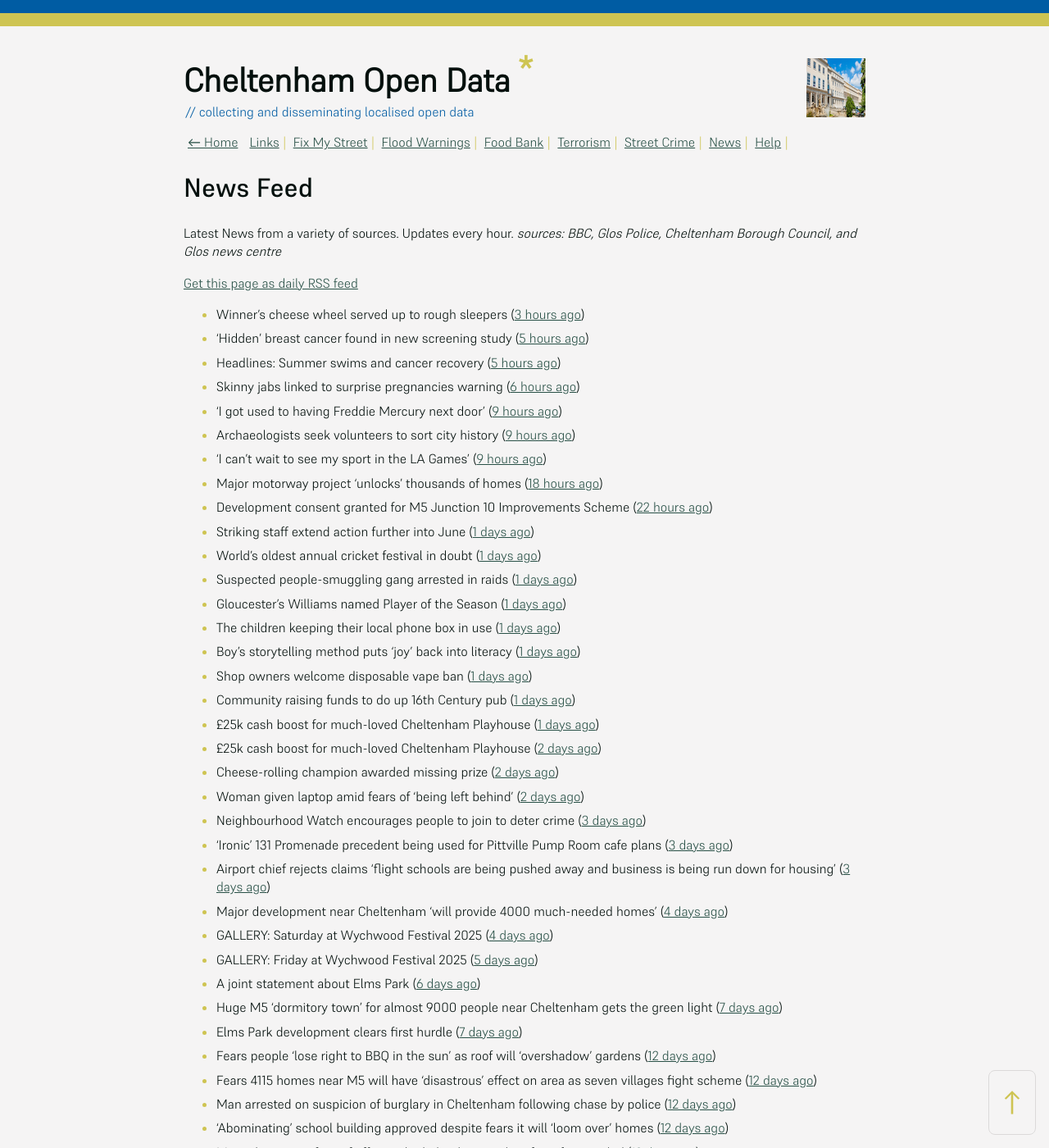
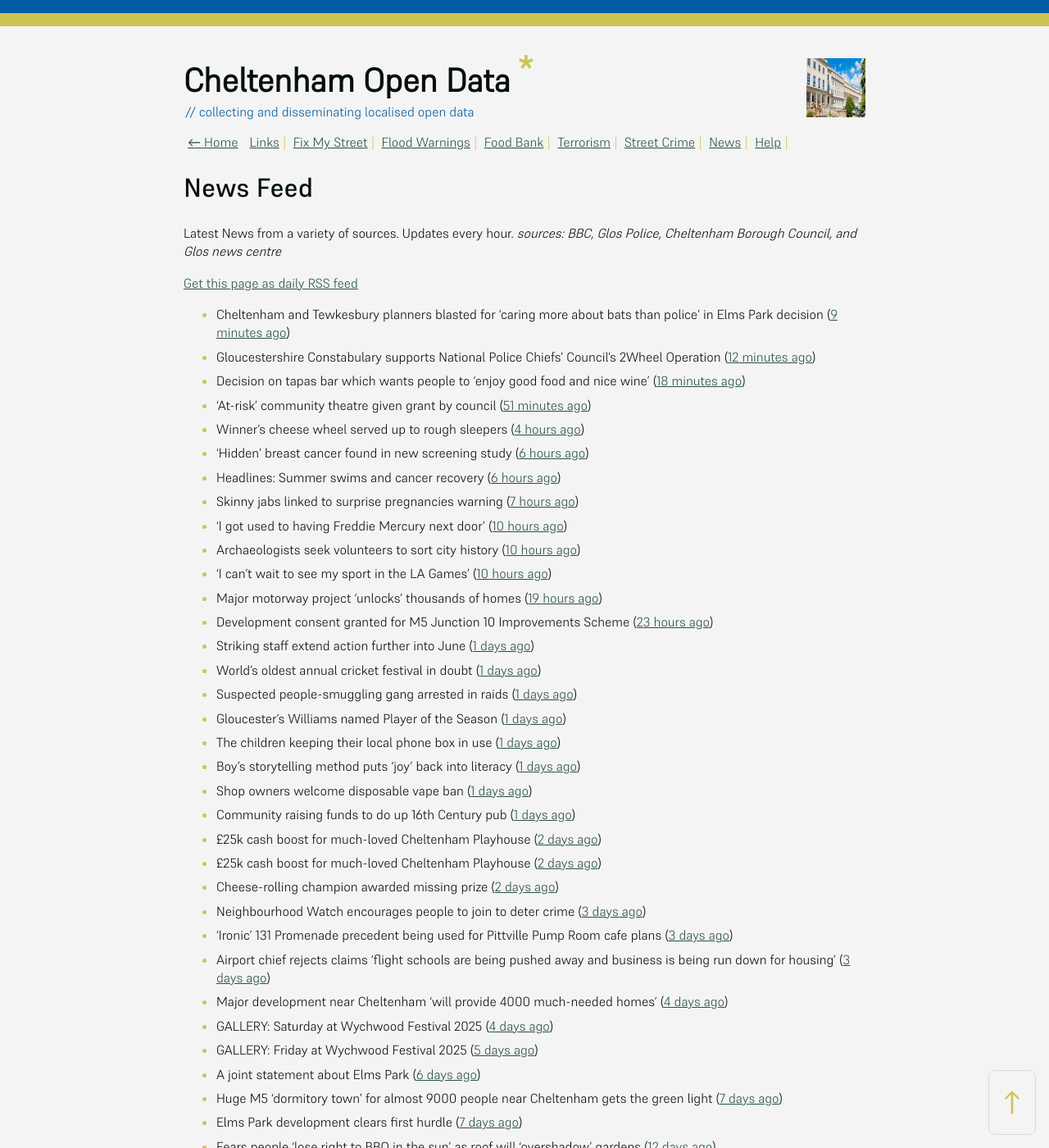
Before and after one commit to mat-0/cheltenham-open-data, a Jekyll site: the page built from _pages/news.md, in a window 1280 px wide and 1400 px high. Shown: the whole window at 82% size. Built offline with Jekyll 4.4.1, drawn with Linux system fonts in a browser that asks for light colours; some of the changed text lies outside the part shown.

Commit message:
Updated 2025-06-05 15:58:07

```diff
--- a/_pages/news.md
+++ b/_pages/news.md
@@ -12,15 +12,19 @@ _sources: BBC, Glos Police, Cheltenham Borough Council, and Glos news centre_
 [Get this page as daily RSS feed](/daily.rss)
 
 <!-- news_marker starts -->
-- Winner's cheese wheel served up to rough sleepers ([3 hours ago](https://www.bbc.com/news/articles/cvg9z4l01ygo))
-- 'Hidden' breast cancer found in new screening study ([5 hours ago](https://www.bbc.com/news/articles/cd90g95q8v0o))
-- Headlines: Summer swims and cancer recovery ([5 hours ago](https://www.bbc.com/news/articles/ckgxpzv9r41o))
-- Skinny jabs linked to surprise pregnancies warning ([6 hours ago](https://www.bbc.co.uk/sounds/play/p0lgh4cd))
-- 'I got used to having Freddie Mercury next door' ([9 hours ago](https://www.bbc.com/news/articles/cp8ydj0kplyo))
-- Archaeologists seek volunteers to sort city history ([9 hours ago](https://www.bbc.com/news/articles/cgj8z5vj2n4o))
-- 'I can't wait to see my sport in the LA Games' ([9 hours ago](https://www.bbc.com/news/articles/cjdz8yyl92ro))
-- Major motorway project 'unlocks' thousands of homes ([18 hours ago](https://www.bbc.com/news/articles/cvgnz6eyr22o))
-- Development consent granted for M5 Junction 10 Improvements Scheme ([22 hours ago](https://gloucesternewscentre.co.uk/development-consent-granted-for-m5-junction-10-improvements-scheme/))
+- Cheltenham and Tewkesbury planners blasted for ‘caring more about bats than police’ in Elms Park decision ([9 minutes ago](https://gloucesternewscentre.co.uk/cheltenham-and-tewkesbury-planners-blasted-for-caring-more-about-bats-than-police-in-elms-park-decision/))
+- Gloucestershire Constabulary supports National Police Chiefs’ Council’s 2Wheel Operation ([12 minutes ago](https://gloucesternewscentre.co.uk/gloucestershire-constabulary-supports-national-police-chiefs-councils-2wheel-operation/))
+- Decision on tapas bar which wants people to ‘enjoy good food and nice wine’ ([18 minutes ago](https://gloucesternewscentre.co.uk/decision-on-tapas-bar-which-wants-people-to-enjoy-good-food-and-nice-wine/))
+- 'At-risk' community theatre given grant by council ([51 minutes ago](https://www.bbc.com/news/articles/c2kq2d2e71zo))
+- Winner's cheese wheel served up to rough sleepers ([4 hours ago](https://www.bbc.com/news/articles/cvg9z4l01ygo))
+- 'Hidden' breast cancer found in new screening study ([6 hours ago](https://www.bbc.com/news/articles/cd90g95q8v0o))
+- Headlines: Summer swims and cancer recovery ([6 hours ago](https://www.bbc.com/news/articles/ckgxpzv9r41o))
+- Skinny jabs linked to surprise pregnancies warning ([7 hours ago](https://www.bbc.co.uk/sounds/play/p0lgh4cd))
+- 'I got used to having Freddie Mercury next door' ([10 hours ago](https://www.bbc.com/news/articles/cp8ydj0kplyo))
+- Archaeologists seek volunteers to sort city history ([10 hours ago](https://www.bbc.com/news/articles/cgj8z5vj2n4o))
+- 'I can't wait to see my sport in the LA Games' ([10 hours ago](https://www.bbc.com/news/articles/cjdz8yyl92ro))
+- Major motorway project 'unlocks' thousands of homes ([19 hours ago](https://www.bbc.com/news/articles/cvgnz6eyr22o))
+- Development consent granted for M5 Junction 10 Improvements Scheme ([23 hours ago](https://gloucesternewscentre.co.uk/development-consent-granted-for-m5-junction-10-improvements-scheme/))
 - Striking staff extend action further into June ([1 days ago](https://www.bbc.com/news/articles/cz9y0dnl0k3o))
 - World's oldest annual cricket festival in doubt ([1 days ago](https://www.bbc.com/news/articles/cvgvlx1ve79o))
 - Suspected people-smuggling gang arrested in raids ([1 days ago](https://www.bbc.com/news/articles/cx2j67x49pwo))
@@ -29,10 +33,9 @@ _sources: BBC, Glos Police, Cheltenham Borough Council, and Glos news centre_
 - Boy's storytelling method puts 'joy' back into literacy ([1 days ago](https://www.bbc.com/news/articles/c6268ykxkdno))
 - Shop owners welcome disposable vape ban ([1 days ago](https://www.bbc.com/news/articles/cgle5pgy4lgo))
 - Community raising funds to do up 16th Century pub ([1 days ago](https://www.bbc.com/news/articles/c1kvgy4p4nwo))
-- £25k cash boost for much-loved Cheltenham Playhouse ([1 days ago](https://gloucesternewscentre.co.uk/25k-cash-boost-for-much-loved-cheltenham-playhouse/))
+- £25k cash boost for much-loved Cheltenham Playhouse ([2 days ago](https://gloucesternewscentre.co.uk/25k-cash-boost-for-much-loved-cheltenham-playhouse/))
 - £25k cash boost for much-loved Cheltenham Playhouse ([2 days ago](https://www.cheltenham.gov.uk/news/article/3017/25k_cash_boost_for_much-loved_cheltenham_playhouse))
 - Cheese-rolling champion awarded missing prize ([2 days ago](https://www.bbc.com/news/articles/clyzjzkz2v1o))
-- Woman given laptop amid fears of 'being left behind' ([2 days ago](https://www.bbc.com/news/articles/cy8nvm5v5ymo))
 - Neighbourhood Watch encourages people to join to deter crime ([3 days ago](https://gloucesternewscentre.co.uk/neighbourhood-watch-encourages-people-to-join-to-deter-crime/))
 - ‘Ironic’ 131 Promenade precedent being used for Pittville Pump Room cafe plans ([3 days ago](https://gloucesternewscentre.co.uk/ironic-131-promenade-precedent-being-used-for-pittville-pump-room-cafe-plans/))
 - Airport chief rejects claims ‘flight schools are being pushed away and business is being run down for housing’ ([3 days ago](https://gloucesternewscentre.co.uk/airport-chief-rejects-claims-flight-schools-are-being-pushed-away-and-business-is-being-run-down-for-housing/))
@@ -49,16 +52,13 @@ _sources: BBC, Glos Police, Cheltenham Borough Council, and Glos news centre_
 - Man who spat in face of officer who helped rescue him from fire is jailed ([12 days ago](https://gloucesternewscentre.co.uk/man-who-spat-in-face-of-officer-who-helped-rescue-him-from-fire-is-jailed/))
 - Luxury spa hotel could be the future for iconic Municipal Offices ([14 days ago](https://gloucesternewscentre.co.uk/luxury-spa-hotel-could-be-the-future-for-iconic-municipal-offices/))
 - Luxury spa hotel could be the future for iconic Municipal Offices as preferred bidder is selected ([14 days ago](https://www.cheltenham.gov.uk/news/article/3014/luxury_spa_hotel_could_be_the_future_for_iconic_municipal_offices_as_preferred_bidder_is_selected))
-- Liberal Democrat Lisa Spivey elected as County Council’s first female leader ([14 days ago](https://gloucesternewscentre.co.uk/liberal-democrat-lisa-spivey-elected-as-county-councils-first-female-leader/))
-- Town street ‘plagued with near-miss accidents’ sparks road safety review ([14 days ago](https://gloucesternewscentre.co.uk/town-street-plagued-with-near-miss-accidents-sparks-road-safety-review/))
-- Gloucestershire Airport bidders ‘have investment plans’ to secure aviation ([15 days ago](https://gloucesternewscentre.co.uk/gloucestershire-airport-bidders-have-investment-plans-to-secure-aviation/))
-- Cheltenham: Spring bank holiday waste and recycling collections ([15 days ago](https://gloucesternewscentre.co.uk/cheltenham-spring-bank-holiday-waste-and-recycling-collections/))
+- Liberal Democrat Lisa Spivey elected as County Council’s first female leader ([15 days ago](https://gloucesternewscentre.co.uk/liberal-democrat-lisa-spivey-elected-as-county-councils-first-female-leader/))
+- Town street ‘plagued with near-miss accidents’ sparks road safety review ([15 days ago](https://gloucesternewscentre.co.uk/town-street-plagued-with-near-miss-accidents-sparks-road-safety-review/))
+- Gloucestershire Airport bidders ‘have investment plans’ to secure aviation ([16 days ago](https://gloucesternewscentre.co.uk/gloucestershire-airport-bidders-have-investment-plans-to-secure-aviation/))
+- Cheltenham: Spring bank holiday waste and recycling collections ([16 days ago](https://gloucesternewscentre.co.uk/cheltenham-spring-bank-holiday-waste-and-recycling-collections/))
 - Spring bank holiday waste and recycling collections ([16 days ago](https://www.cheltenham.gov.uk/news/article/3013/spring_bank_holiday_waste_and_recycling_collections))
-- Cheltenham McDonald’s bid sparks fears loitering, crime and traffic will spike as decision due ([16 days ago](https://gloucesternewscentre.co.uk/cheltenham-mcdonalds-bid-sparks-fears-loitering-crime-and-traffic-will-spike-as-decision-due/))
+- Cheltenham McDonald’s bid sparks fears loitering, crime and traffic will spike as decision due ([17 days ago](https://gloucesternewscentre.co.uk/cheltenham-mcdonalds-bid-sparks-fears-loitering-crime-and-traffic-will-spike-as-decision-due/))
 - Cheltenham’s Golden Valley plans near GCHQ unveiled at flagship cyber security event ([19 days ago](https://gloucesternewscentre.co.uk/cheltenhams-golden-valley-plans-near-gchq-unveiled-at-flagship-cyber-security-event/))
-- Police appeal for man to come forward after his dog bit a man in Cheltenham ([20 days ago](https://gloucesternewscentre.co.uk/police-appeal-for-man-to-come-forward-after-his-dog-bit-a-man-in-cheltenham/))
-- Gloucestershire star Ben Cutler returns to hometown stage ([20 days ago](https://gloucesternewscentre.co.uk/gloucestershire-star-ben-cutler-returns-to-hometown-stage/))
-- Case against Cheltenham man in relation to fox hunting stopped ([20 days ago](https://gloucesternewscentre.co.uk/case-against-cheltenham-man-in-relation-to-fox-hunting-stopped/))
 - HBD unveils phase two plans for Golden Valley at Cyber UK ([21 days ago](https://www.cheltenham.gov.uk/news/article/3012/hbd_unveils_phase_two_plans_for_golden_valley_at_cyber_uk))
 - Golden Valley social value promise will deliver real value to communities ([21 days ago](https://www.cheltenham.gov.uk/news/article/3011/golden_valley_social_value_promise_will_deliver_real_value_to_communities))
 - Upcoming grant and further support to help local business cut their carbon emissions ([22 days ago](https://www.cheltenham.gov.uk/news/article/3010/upcoming_grant_and_further_support_to_help_local_business_cut_their_carbon_emissions))
```
Also changed, not shown: _data/flood.json (+4 -4 lines), _pages/fix-my-street.md (+2 -2 lines), index.md (+5 -5 lines).
